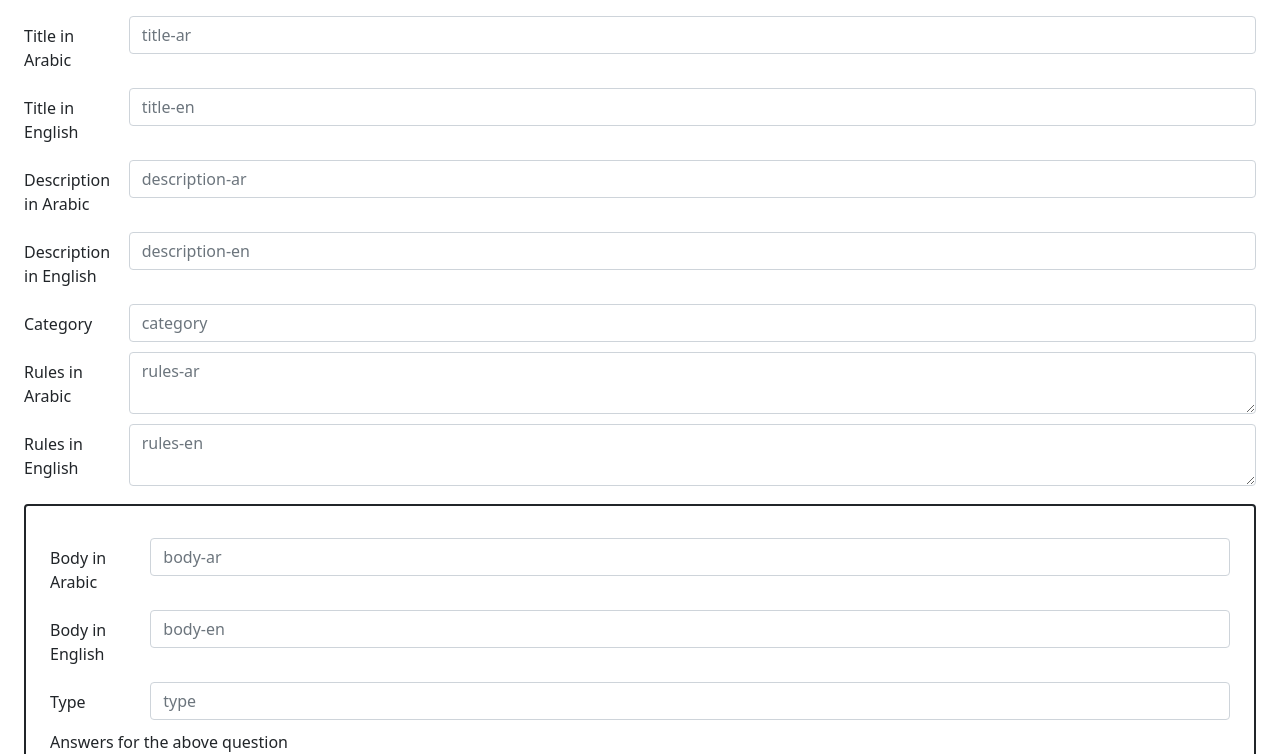
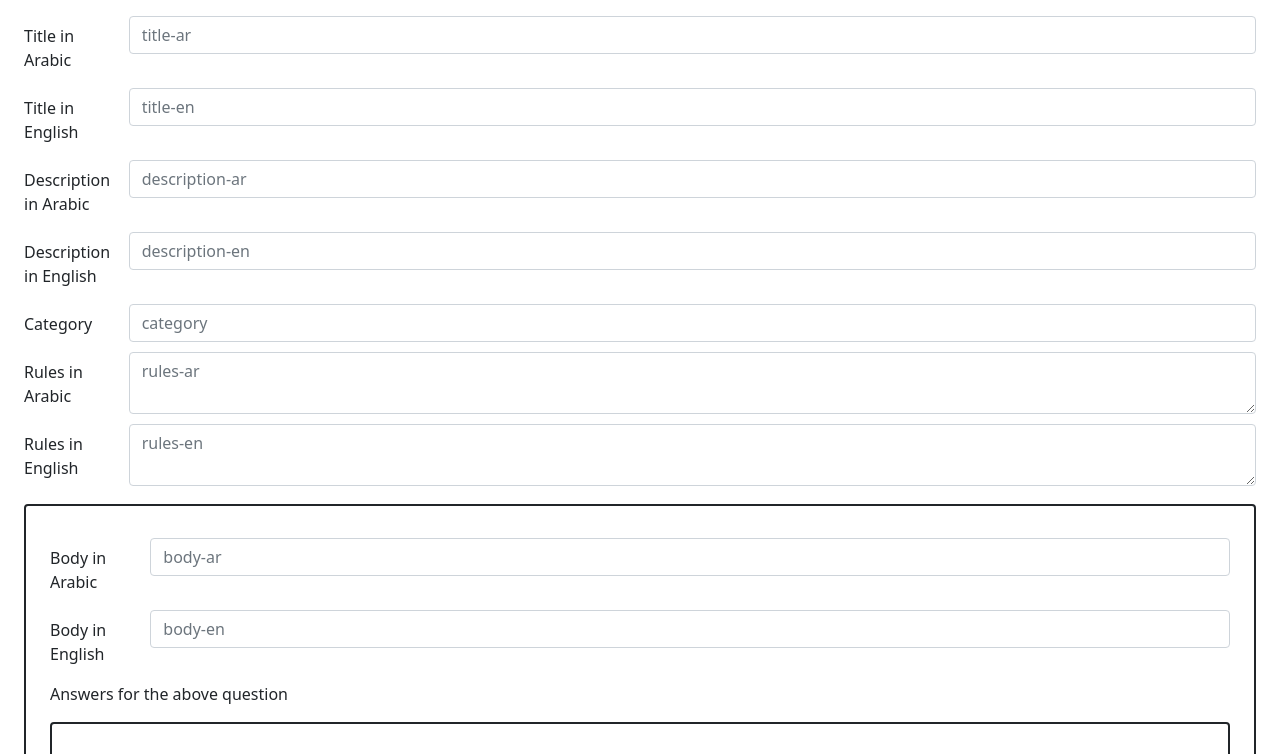
Before and after one commit to OmarMohamed156/addTest, a React (Create React App) app: page / in a window 1280 px wide. Shown: the top 754 px of the page. Built offline with nearby package versions, Linux system fonts and the light colour scheme.

Commit message:
removed question  type

```diff
--- a/src/App.js
+++ b/src/App.js
@@ -17,7 +17,6 @@ function App() {
   const [questions,setQuestions] = useState([
     {
       body:{ar:'',en:''},
-      type:'',
     }
   ])
 
@@ -226,14 +225,14 @@ function App() {
                 <Input onChange={e=>{handleChangeQuestion(i,e)}} placeholder='body-en' type='text' name='body-en'  />
               </Col>
             </Row>
-            <Row className='my-2'>
+            {/* <Row className='my-2'>
               <Col sm={12} md={1}>
                 <Label className='mt-2'>Type</Label>
               </Col>
               <Col sm={12} md={11}>
                 <Input onChange={e=>{handleChangeQuestion(i,e)}} placeholder='type' type='text' name='type' />
               </Col>
-            </Row>
+            </Row> */}
             {answers.map((answer,j)=>(
               <>
                 <div>Answers for the above question</div>
```
